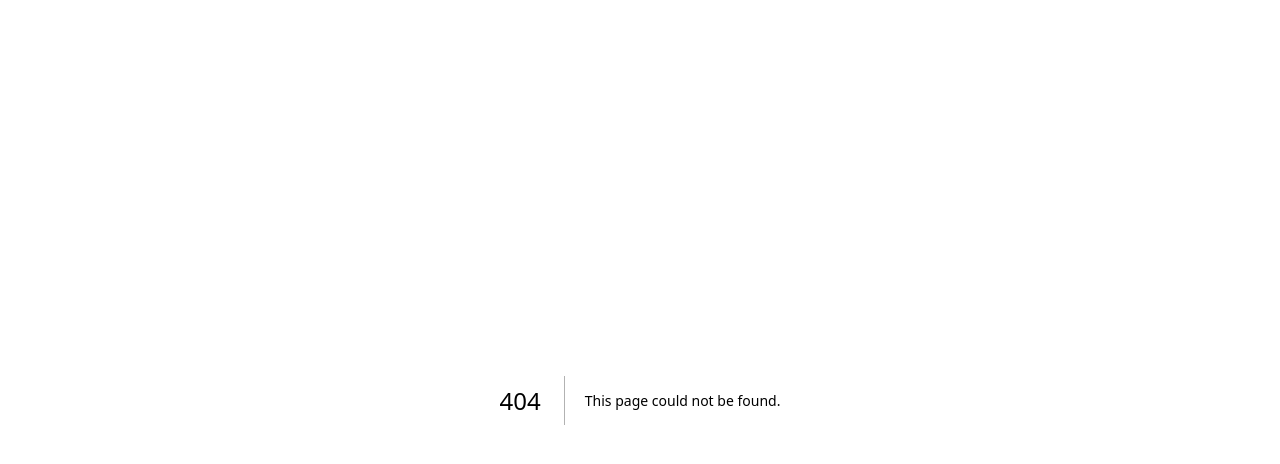
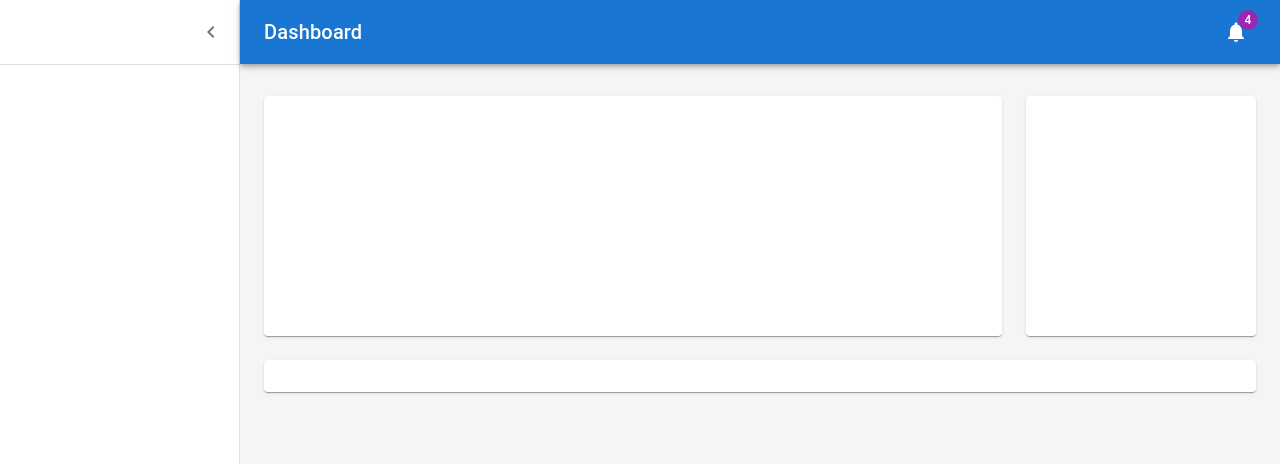
Before and after one commit to kettleTeacues/pofareng_exp, a Next.js app in the folder containers/frontend/: page /dashboard2 in a window 1280 px wide. Before the commit this address had no page. Shown: the top 464 px of the page. Built offline with nearby package versions, Linux system fonts and the light colour scheme.

Commit message:
ダッシュボードを仮実装

```diff
--- /dev/null
+++ b/containers/frontend/src/app/dashboard2/page.tsx
@@ -0,0 +1,189 @@
+'use client';
+
+import * as React from 'react';
+import { styled, createTheme, ThemeProvider } from '@mui/material/styles';
+import CssBaseline from '@mui/material/CssBaseline';
+import MuiDrawer from '@mui/material/Drawer';
+import Box from '@mui/material/Box';
+import MuiAppBar, { AppBarProps as MuiAppBarProps } from '@mui/material/AppBar';
+import Toolbar from '@mui/material/Toolbar';
+import List from '@mui/material/List';
+import Typography from '@mui/material/Typography';
+import Divider from '@mui/material/Divider';
+import IconButton from '@mui/material/IconButton';
+import Badge from '@mui/material/Badge';
+import Container from '@mui/material/Container';
+import Grid from '@mui/material/Grid';
+import Paper from '@mui/material/Paper';
+import Link from '@mui/material/Link';
+import MenuIcon from '@mui/icons-material/Menu';
+import ChevronLeftIcon from '@mui/icons-material/ChevronLeft';
+import NotificationsIcon from '@mui/icons-material/Notifications';
+
+const drawerWidth: number = 240;
+
+interface AppBarProps extends MuiAppBarProps {
+  open?: boolean;
+}
+
+const AppBar = styled(MuiAppBar, {
+  shouldForwardProp: (prop) => prop !== 'open',
+})<AppBarProps>(({ theme, open }) => ({
+  zIndex: theme.zIndex.drawer + 1,
+  transition: theme.transitions.create(['width', 'margin'], {
+    easing: theme.transitions.easing.sharp,
+    duration: theme.transitions.duration.leavingScreen,
+  }),
+  ...(open && {
+    marginLeft: drawerWidth,
+    width: `calc(100% - ${drawerWidth}px)`,
+    transition: theme.transitions.create(['width', 'margin'], {
+      easing: theme.transitions.easing.sharp,
+      duration: theme.transitions.duration.enteringScreen,
+    }),
+  }),
+}));
+
+const Drawer = styled(MuiDrawer, { shouldForwardProp: (prop) => prop !== 'open' })(
+  ({ theme, open }) => ({
+    '& .MuiDrawer-paper': {
+      position: 'relative',
+      whiteSpace: 'nowrap',
+      width: drawerWidth,
+      transition: theme.transitions.create('width', {
+        easing: theme.transitions.easing.sharp,
+        duration: theme.transitions.duration.enteringScreen,
+      }),
+      boxSizing: 'border-box',
+      ...(!open && {
+        overflowX: 'hidden',
+        transition: theme.transitions.create('width', {
+          easing: theme.transitions.easing.sharp,
+          duration: theme.transitions.duration.leavingScreen,
+        }),
+        width: theme.spacing(7),
+        [theme.breakpoints.up('sm')]: {
+          width: theme.spacing(9),
+        },
+      }),
+    },
+  }),
+);
+
+// TODO remove, this demo shouldn't need to reset the theme.
+const defaultTheme = createTheme();
+
+export default function Dashboard() {
+  const [open, setOpen] = React.useState(true);
+  const toggleDrawer = () => {
+    setOpen(!open);
+  };
+
+  return (
+    <ThemeProvider theme={defaultTheme}>
+        <Box sx={{ display: 'flex' }}>
+            <CssBaseline />
+            <AppBar position="absolute" open={open}>
+                <Toolbar
+                    sx={{
+                        pr: '24px', // keep right padding when drawer closed
+                    }}
+                >
+                    <IconButton
+                        edge="start"
+                        color="inherit"
+                        aria-label="open drawer"
+                        onClick={toggleDrawer}
+                        sx={{
+                            marginRight: '36px',
+                            ...(open && { display: 'none' }),
+                        }}
+                    >
+                        <MenuIcon />
+                    </IconButton>
+                    <Typography
+                        component="h1"
+                        variant="h6"
+                        color="inherit"
+                        noWrap
+                        sx={{ flexGrow: 1 }}
+                    >
+                        Dashboard
+                    </Typography>
+                    <IconButton color="inherit">
+                        <Badge badgeContent={4} color="secondary">
+                            <NotificationsIcon />
+                        </Badge>
+                    </IconButton>
+                </Toolbar>
+            </AppBar>
+            <Drawer variant="permanent" open={open}>
+                <Toolbar
+                    sx={{
+                    display: 'flex',
+                    alignItems: 'center',
+                    justifyContent: 'flex-end',
+                    px: [1],
+                    }}
+                >
+                    <IconButton onClick={toggleDrawer}>
+                        <ChevronLeftIcon />
+                    </IconButton>
+                </Toolbar>
+                <Divider />
+                <List component="nav">
+
+                </List>
+            </Drawer>
+            <Box
+                component="main"
+                sx={{
+                    backgroundColor: (theme) =>
+                    theme.palette.mode === 'light'
+                        ? theme.palette.grey[100]
+                        : theme.palette.grey[900],
+                    flexGrow: 1,
+                    height: '100vh',
+                    overflow: 'auto',
+                }}
+            >
+                <Toolbar />
+
+                <Container maxWidth="lg" sx={{ mt: 4, mb: 4 }}>
+                    <Grid container spacing={3}>
+
+                        <Grid item xs={12} md={8} lg={9}>
+                            <Paper
+                                sx={{
+                                    p: 2,
+                                    display: 'flex',
+                                    flexDirection: 'column',
+                                    height: 240,
+                                }}
+                            >
+                            </Paper>
+                        </Grid>
+
+                        <Grid item xs={12} md={4} lg={3}>
+                            <Paper
+                                sx={{
+                                    p: 2,
+                                    display: 'flex',
+                                    flexDirection: 'column',
+                                    height: 240,
+                                }}
+                            >
+                            </Paper>
+                        </Grid>
+
+                        <Grid item xs={12}>
+                            <Paper sx={{ p: 2, display: 'flex', flexDirection: 'column' }}>
+                            </Paper>
+                        </Grid>
+                    </Grid>
+                </Container>
+            </Box>
+        </Box>
+    </ThemeProvider>
+  );
+}
```
Also changed, not shown: containers/frontend/src/app/dashboard1/page.tsx (added, +83 -0 lines).
